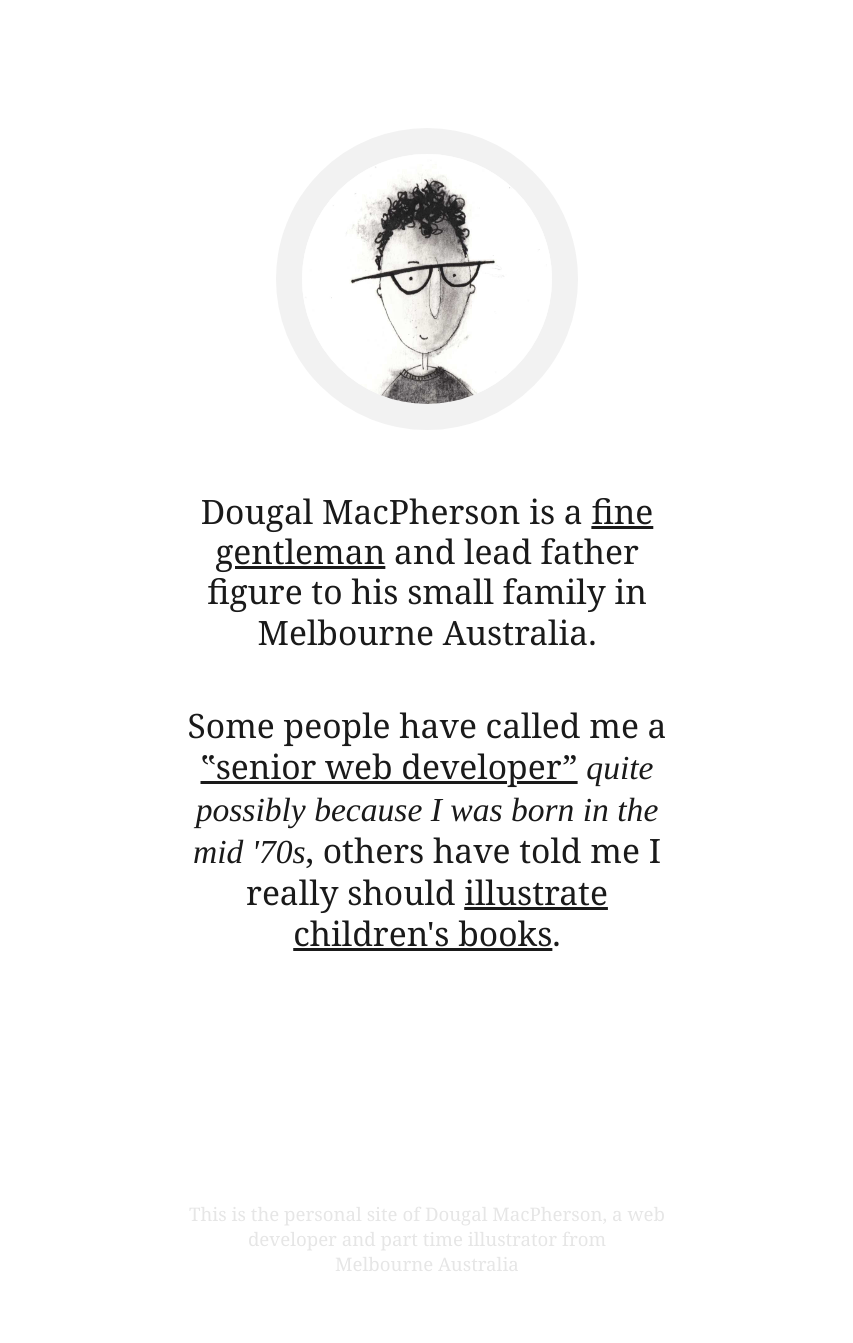
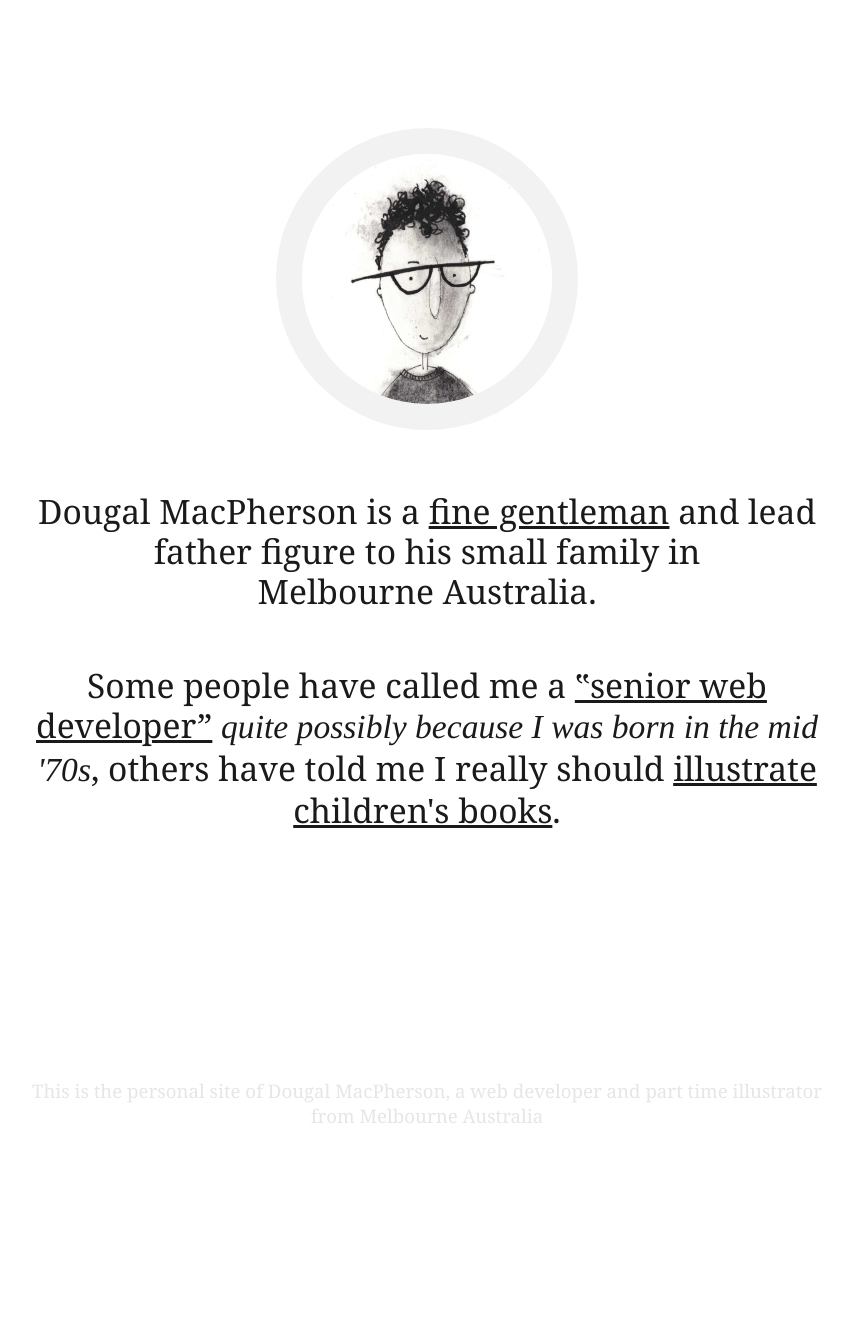
Before and after one commit to mrdougal/mrdougal.github.io, a Jekyll site: the page built from index.html, in a window 1280 px wide. Shown: the whole page, without its empty margins (213-1066 px from the left). Built offline with Jekyll 4.4.1, drawn with Linux system fonts in a browser that asks for light colours; after the commit the page ends 1195 px from its top, so only the background shows below that.

Commit message:
fix some minor style issues

```diff
--- a/_sass/_content.scss
+++ b/_sass/_content.scss
@@ -2,7 +2,7 @@
   text-align: center;
   margin: 0 auto;
   padding: 0 40pt;
-  max-width: 500px;
+  max-width: 800px;
 }
 
 #main {
@@ -11,6 +11,10 @@
   h1.title {
     margin: 0;
     padding-bottom: $paddingDefault;
+  }
+
+  img {
+    max-width: 100%;
   }
 
 }
--- a/_sass/_reset.scss
+++ b/_sass/_reset.scss
@@ -41,8 +41,9 @@ h1, h2, h3, h4 {
   margin-bottom: 0;
 }
 
-h1, .title {
-  font-size: $fontSizeDefault*2;
+h1 {
+  font-size: $fontSizeDefault*3;
+  font-weight: 300;
 }
 
 h2 {
```
